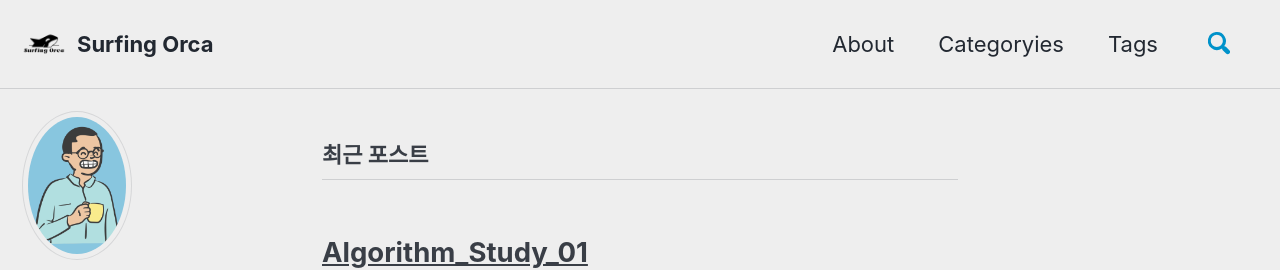
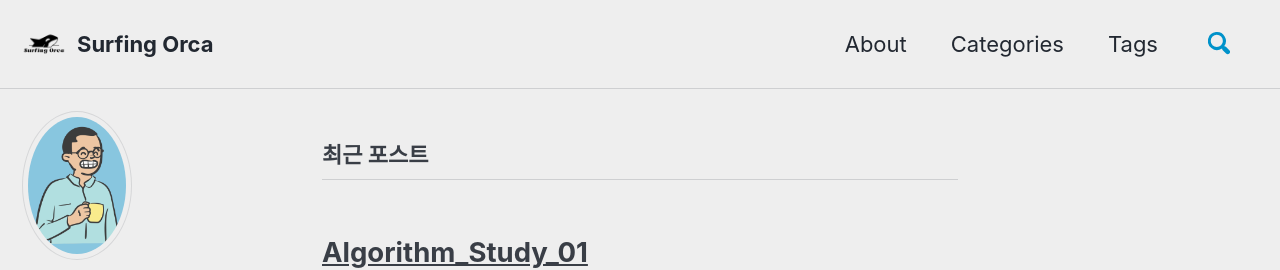
Before and after one commit to SurfingOrca/SurfingOrca.github.io, a Jekyll site: the page built from index.html, in a window 1280 px wide. Shown: the top 270 px of the page. Built offline with Jekyll 4.4.1, drawn with Linux system fonts in a browser that asks for light colours; cached includes are drawn as plain includes; the list of posts is cut into pages by our own code.

Commit message:
A typo is corrected.

```diff
--- a/_data/navigation.yml
+++ b/_data/navigation.yml
@@ -2,7 +2,7 @@
 main:
   - title: "About"
     url: /about/
-  - title: "Categoryies"
+  - title: "Categories"
     url: /categories/
   - title: "Tags"
     url: /tags/
```
